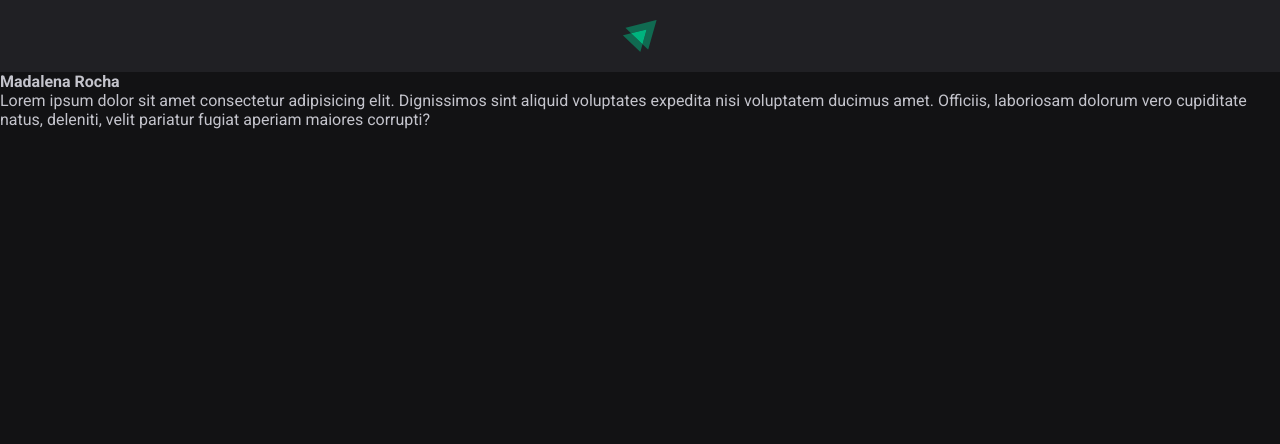
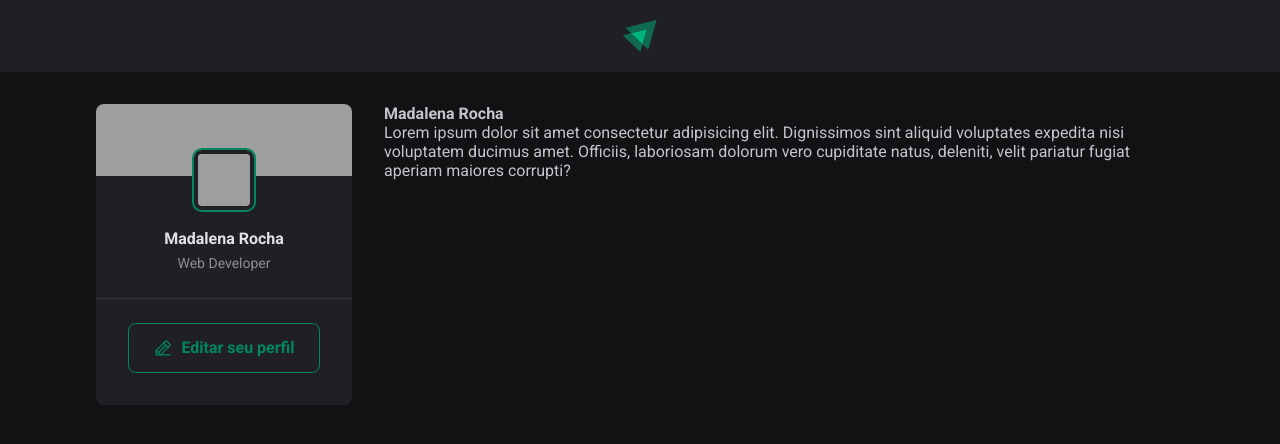
Before and after one commit to madalena-rocha/ignite-feed, a React (Vite) app: page / in a window 1280 px wide. Shown: the top 444 px of the page. Built offline with nearby package versions, Linux system fonts and the light colour scheme; grey boxes are pictures that could not be loaded.

Commit message:
add component Sidebar

```diff
--- a/package.json
+++ b/package.json
@@ -10,6 +10,7 @@
     "preview": "vite preview"
   },
   "dependencies": {
+    "phosphor-react": "^1.4.1",
     "react": "^18.2.0",
     "react-dom": "^18.2.0"
   },
--- a/src/App.jsx
+++ b/src/App.jsx
@@ -4,7 +4,9 @@
 
 import { Header } from './components/Header.jsx';
 import { Post } from './Post.jsx';
+import { Sidebar } from './components/Sidebar.jsx';
 
+import styles from './App.module.css';
 import './global.css';
 
 export function App() {
@@ -12,10 +14,16 @@
     <div>
       <Header />
 
-      <Post
-        author="Madalena Rocha"
-        content="Lorem ipsum dolor sit amet consectetur adipisicing elit. Dignissimos sint aliquid voluptates expedita nisi voluptatem ducimus amet. Officiis, laboriosam dolorum vero cupiditate natus, deleniti, velit pariatur fugiat aperiam maiores corrupti?"
-      />
+      <div className={styles.wrapper}>
+        <Sidebar />
+
+        <main>
+          <Post
+            author="Madalena Rocha"
+            content="Lorem ipsum dolor sit amet consectetur adipisicing elit. Dignissimos sint aliquid voluptates expedita nisi voluptatem ducimus amet. Officiis, laboriosam dolorum vero cupiditate natus, deleniti, velit pariatur fugiat aperiam maiores corrupti?"
+          />
+        </main>
+      </div>
     </div>
   )
 }
--- /dev/null
+++ b/src/App.module.css
@@ -0,0 +1,10 @@
+.wrapper {
+  max-width: 70rem;
+  margin: 2rem auto;
+  padding: 0 1rem;
+
+  display: grid;
+  grid-template-columns: 256px 1fr;
+  gap: 2rem;
+  align-items: flex-start; /* o padrão é stretch, onde a sidebar vai ocupar a mesma altura da timeline */
+}
--- /dev/null
+++ b/src/components/Sidebar.jsx
@@ -0,0 +1,28 @@
+import { PencilLine } from 'phosphor-react';
+
+import styles from './Sidebar.module.css';
+
+export function Sidebar() {
+  return (
+    <aside className={styles.sidebar}>
+      <img
+        className={styles.cover}
+        src="https://images.unsplash.com/photo-1522252234503-e356532cafd5?ixlib=rb-4.0.3&ixid=M3wxMjA3fDB8MHxzZWFyY2h8M3x8ZGV2ZWxvcGVyfGVufDB8fDB8fHww&auto=format&fit=crop&w=500&q=50"
+      />
+
+      <div className={styles.profile}>
+        <img className={styles.avatar} src="https://github.com/madalena-rocha.png" />
+
+        <strong>Madalena Rocha</strong>
+        <span>Web Developer</span>
+      </div>
+
+      <footer>
+        <a href="#">
+          <PencilLine size={20} />
+          Editar seu perfil
+        </a>
+      </footer>
+    </aside>
+  );
+}
--- /dev/null
+++ b/src/components/Sidebar.module.css
@@ -0,0 +1,75 @@
+.sidebar {
+  background: var(--gray-800);
+  border-radius: 8px;
+  overflow: hidden; /* sem essa propriedade, o canto da imagem não fica arredondado, mesmo o container sendo arredondado */
+  /* com essa propriedade, a imagem ocupa somente o tamanho da sidebar */
+}
+
+.cover {
+  width: 100%;
+  height: 72px;
+  object-fit: cover; /* sem essa propriedade, a imagem fica distorcida */
+  /* com essa propriedade, a imagem é cortada, mostrando o centro da imagem */
+}
+
+.profile {
+  display: flex;
+  flex-direction: column;
+  align-items: center;
+
+  margin-top: calc(0px - 1.5rem - 6px); /* não é possível fazer -calc(), por isso, é necessário utilizar 0px - */
+}
+
+.avatar {
+  /* box-sizing: initial; como utilizou border e outline, a imagem ficou muito pequena */
+  /* resetando essa propriedade para que não esprema o elemento para caber dentro do container */
+  /* outra forma de resolver esse problema é utilizando o calc */
+  width: calc(3rem + 12px);
+  height: calc(3rem + 12px);
+  border-radius: 8px;
+  border: 4px solid var(--gray-800);
+  outline: 2px solid var(--green-500);
+}
+
+.profile strong {
+  margin-top: 1rem;
+  color: var(--gray-100);
+  line-height: 1.6;
+}
+
+.profile span {
+  font-size: 0.875rem;
+  color: var(--gray-400);
+  line-height: 1.6;
+}
+
+.sidebar footer {
+  border-top: 1px solid var(--gray-600);
+  margin-top: 1.5rem;
+  padding: 1.5rem 2rem 2rem;
+}
+
+.sidebar footer a {
+  background: transparent;
+  color: var(--green-500);
+  border: 1px solid var(--green-500);
+  border-radius: 8px;
+  height: 50px;
+  padding: 0 1.5rem;
+  font-weight: bold;
+  display: block;
+  text-decoration: none;
+
+  display: flex;
+  align-items: center;
+  justify-content: center;
+
+  gap: 0.5rem;
+
+  transition: color 0.1s, background-color 0.1s;
+}
+
+.sidebar footer a:hover {
+  background: var(--green-500);
+  color: var(--white);
+}
```
Also changed, not shown: 1 other file (tests, documents, lock files or other folders).
